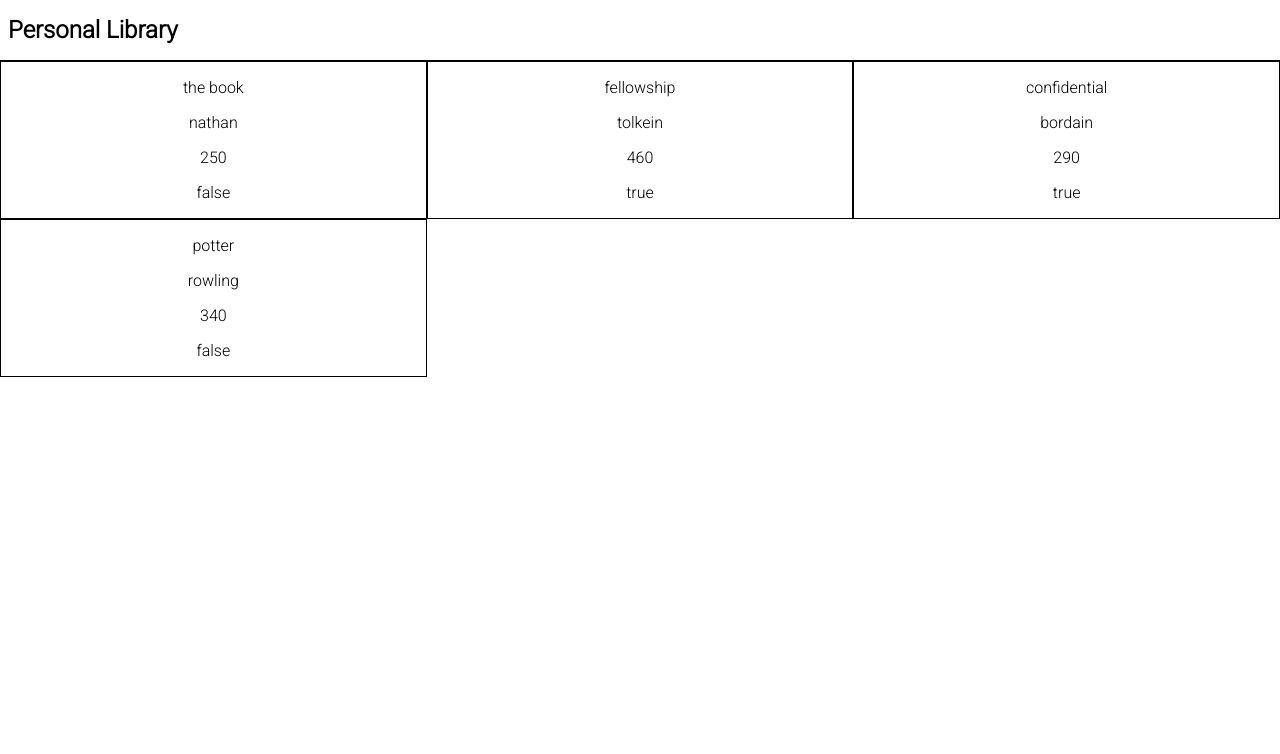
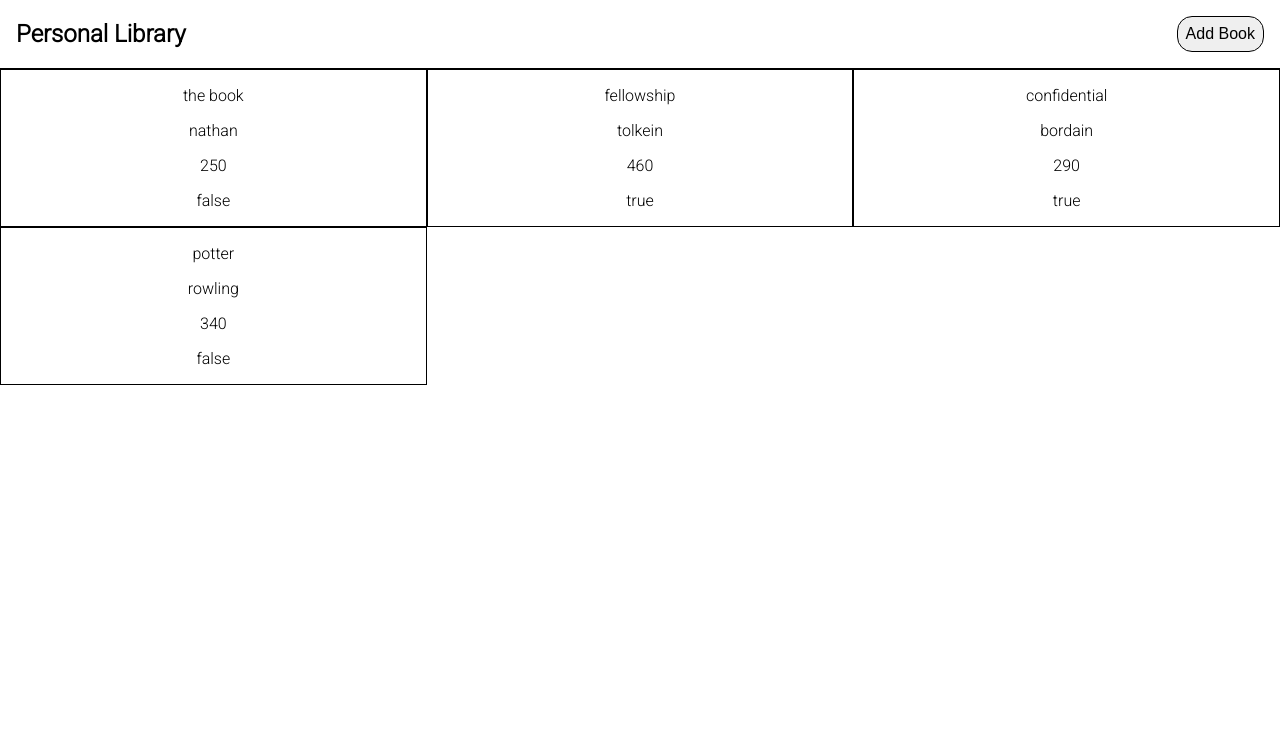
Before and after one commit to NathanB98/PersonalLibrary, a plain HTML site: page src/index.html in a window 1280 px wide. Shown: the top 754 px of the page. Drawn offline with Linux system fonts and the light colour scheme.

Commit message:
Add Book button implemented and styled.

```diff
--- a/src/index.html
+++ b/src/index.html
@@ -14,6 +14,7 @@
     <div class="main-container">
         <header class="header-container">
             <h2>Personal Library</h2>
+            <button type="button" class="add-button">Add Book</button>
         </header>
         <section class="library-container">
 
--- a/src/styles.css
+++ b/src/styles.css
@@ -11,8 +11,24 @@ body {
 
 /* Header styles */
 .header-container {
-    padding: 1rem 0.5rem 1rem 0.5rem;
+    padding: 1rem;
     border-bottom: solid 1px black;
+    display: flex;
+    justify-content: space-between;
+    align-items: center;
+}
+
+.add-button {
+    padding: 0.5rem;
+    font-size: 1rem;
+    border: solid 1px black;
+    border-radius: 15px;
+}
+.add-button:hover {
+    cursor: pointer;
+}
+.add-button:active {
+    filter: brightness(90%);
 }
 
 /* Main content styles */
```
